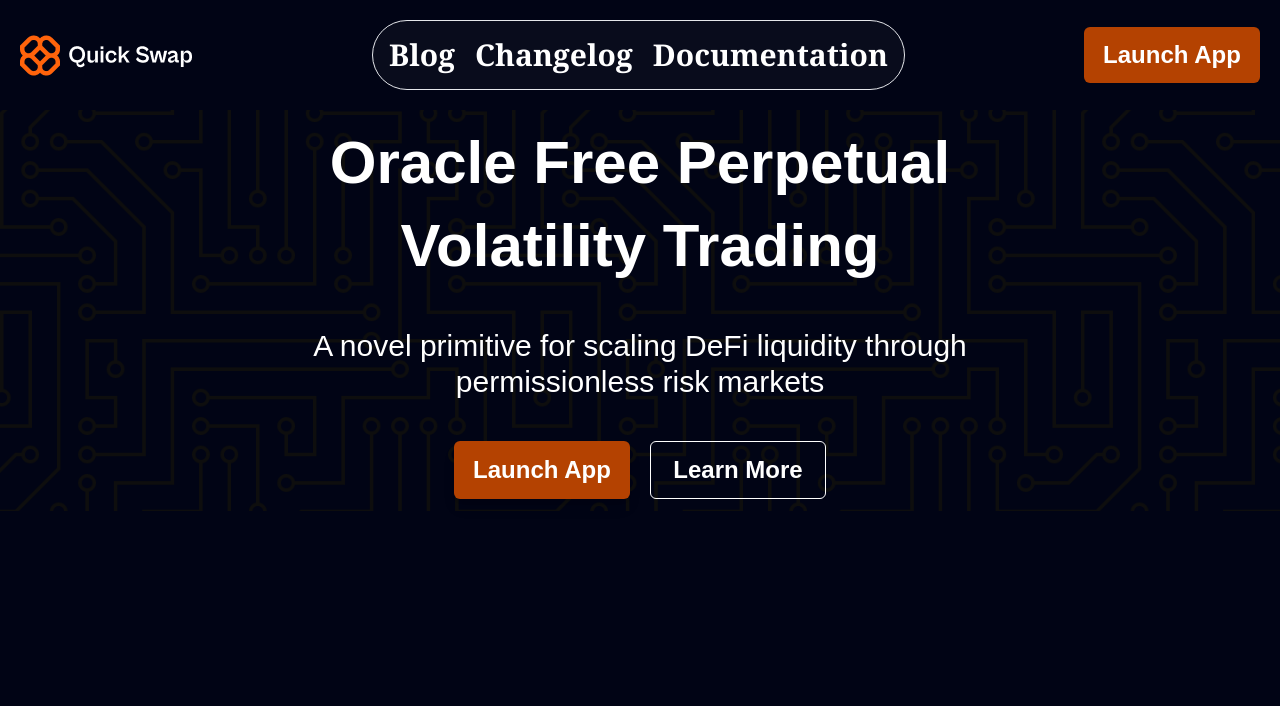
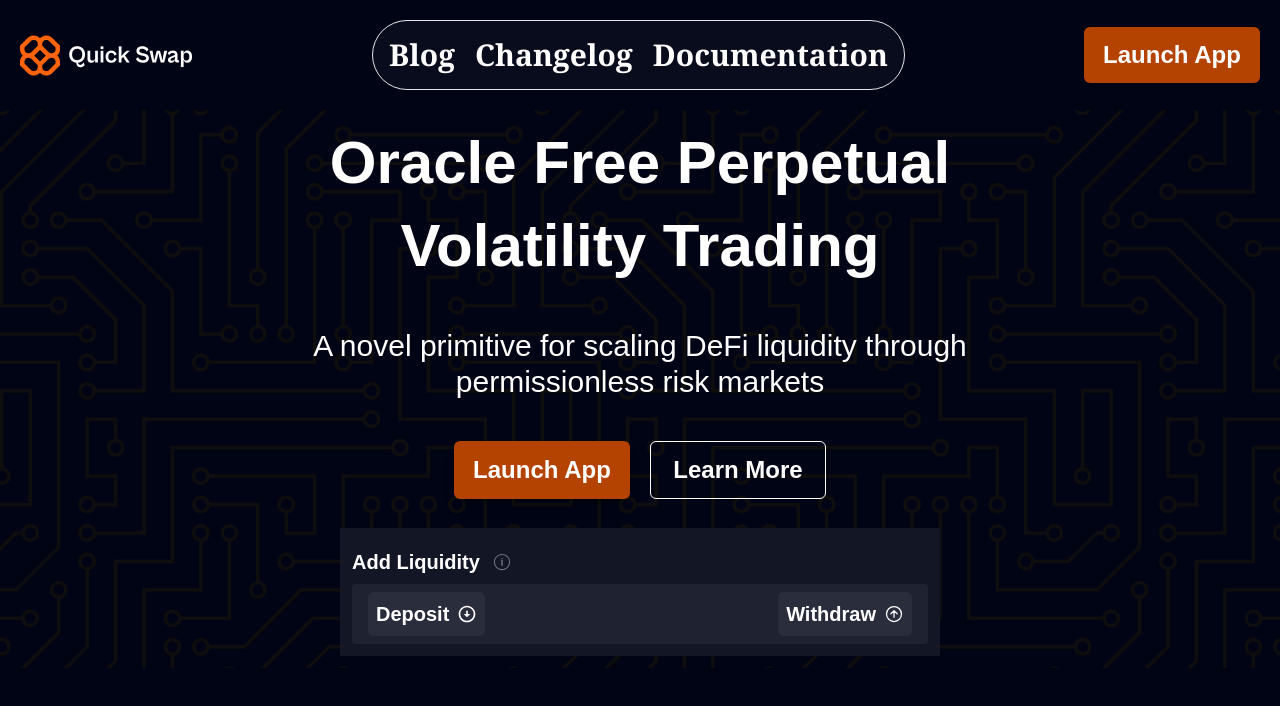
Before and after one commit to goodylove/Animate, a React (Vite) app: page / in a window 1280 px wide. Shown: the top 706 px of the page. Built offline with nearby package versions, Linux system fonts and the light colour scheme; a web font is replaced by a local one.

Commit message:
added hero section

```diff
--- a/package.json
+++ b/package.json
@@ -9,11 +9,11 @@
     "lint": "eslint . --ext js,jsx --report-unused-disable-directives --max-warnings 0",
     "preview": "vite preview",
     "format": "prettier --write src/**/*.{js,jsx,ts,tsx,css,md,json,scss} --config ./.prettierrc.json"
-
   },
   "dependencies": {
     "react": "^18.2.0",
-    "react-dom": "^18.2.0"
+    "react-dom": "^18.2.0",
+    "react-icons": "^5.0.1"
   },
   "devDependencies": {
     "@types/react": "^18.2.66",
--- a/src/Layouts/Hero/index.jsx
+++ b/src/Layouts/Hero/index.jsx
@@ -1,5 +1,6 @@
 import React from 'react'
 import { Button } from '../../components/common/Button'
+import AddLiquidity from '../../components/AddLiquidity'
 
 function Hero() {
   return (
@@ -36,6 +37,7 @@ function Hero() {
             Learn More
           </Button>
         </div>
+        <AddLiquidity/>
       </div>
     </div>
   )
--- /dev/null
+++ b/src/components/AddLiquidity/index.tsx
@@ -0,0 +1,31 @@
+import React from 'react'
+import { IoIosInformationCircleOutline } from "react-icons/io";
+import { RiArrowDownCircleLine } from "react-icons/ri";
+import { IoArrowUpCircleOutline } from "react-icons/io5";
+
+function AddLiquidity() {
+  return (
+      <div className=' bg-[#131625] max-w-[600px] w-full  p-3 my-3'>
+          <div className='flex items-center gap-3 py-2 '>
+              <span className='font-bold text-xl text-white '>Add Liquidity</span>
+              <IoIosInformationCircleOutline className='text-gray-500' size={20}/>
+
+          </div>
+          <div className='bg-[#1F2230] flex items-center justify-between px-4 py-2 rounded'>
+
+              <div className='flex items-center gap-2 bg-[#2A2D3C] p-2 rounded-md'>
+             <span className='font-bold text-xl text-white '>Deposit</span>
+              <RiArrowDownCircleLine className='text-white' size={20}/>
+
+              </div>
+              <div className='flex items-center gap-2 bg-[#2A2D3C] p-2 rounded-md'>
+
+             <span className='font-bold text-xl text-white '>Withdraw</span>
+              <IoArrowUpCircleOutline className='text-white' size={20}/>
+              </div>
+          </div>
+    </div>
+  )
+}
+
+export default AddLiquidity
--- /dev/null
+++ b/src/components/common/coins/index.jsx
@@ -0,0 +1,20 @@
+import React from 'react'
+
+function CoinsComponent() {
+  return (
+      <div>
+          <div>
+          <div>
+              <img src="" />
+          </div>
+          <div>0.34</div>
+          </div>
+          <div>
+              <span>Available balance</span>
+              <span>2.473844736 ETH</span>
+          </div>
+      </div>
+  )
+}
+
+export default CoinsComponent
```
Also changed, not shown: src/components/navBar/index.jsx (renamed from src/components/navBar/index.tsx), 1 other file (tests, documents, lock files or other folders).
